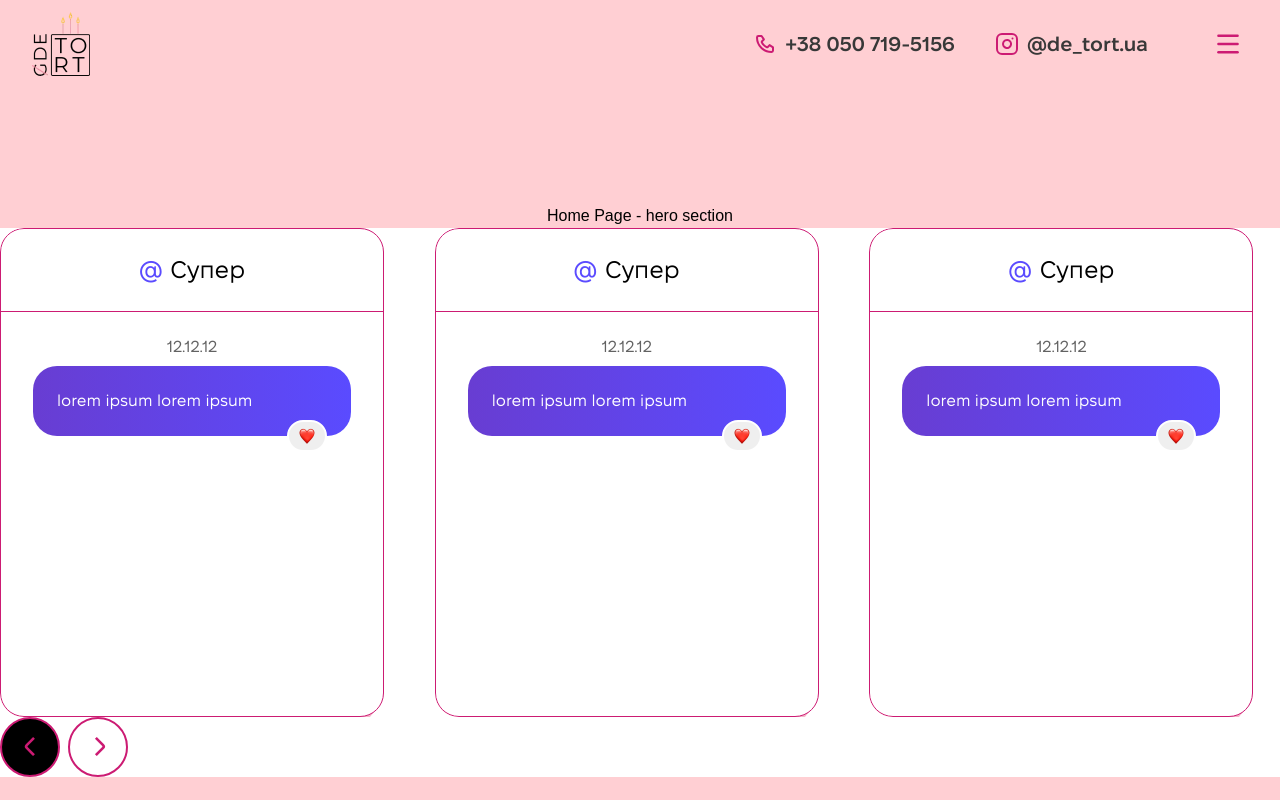
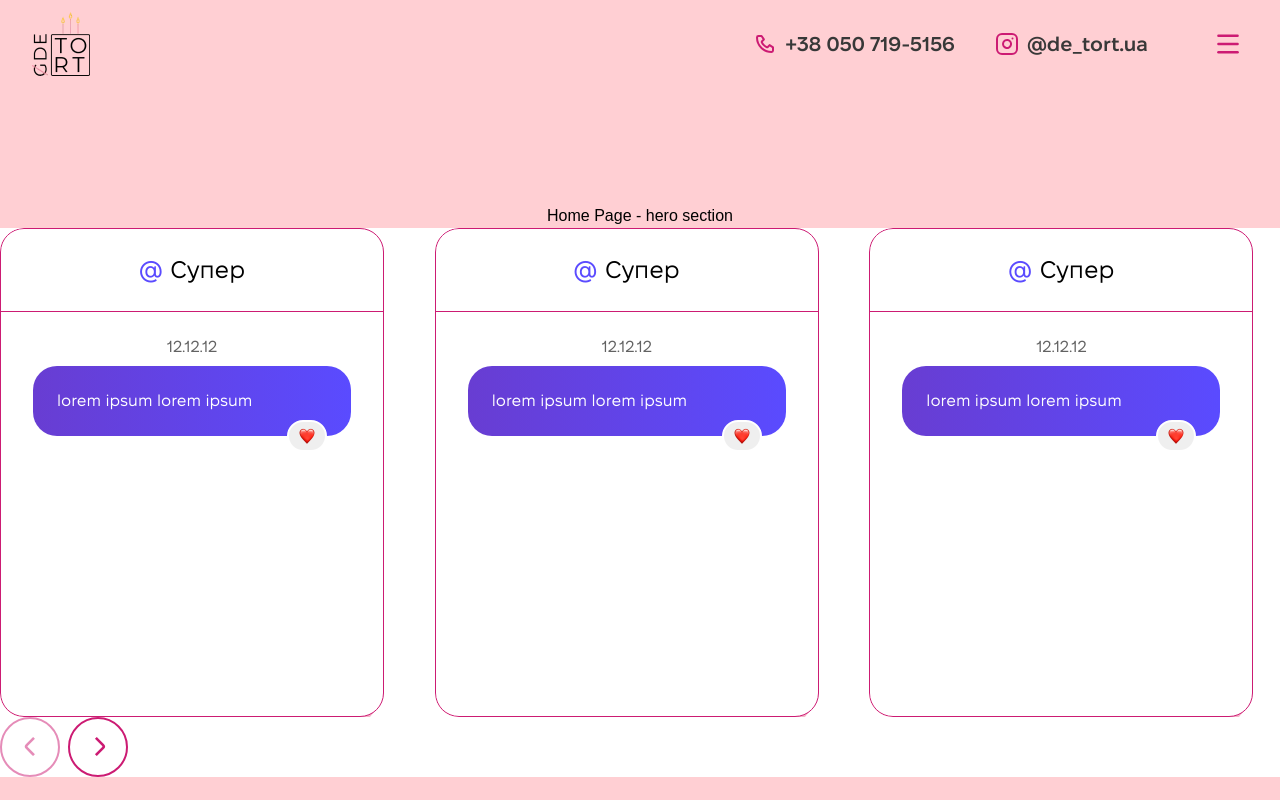
Before and after one commit to SoftRyzen-internship/de-tort, a Next.js app: page / in a window 1280 px wide. Shown: the top 800 px of the page. Built offline with nearby package versions, Linux system fonts and the light colour scheme; a web font is replaced by a local one.

Commit message:
add disabled btn styles

```diff
--- a/src/app/globals.css
+++ b/src/app/globals.css
@@ -34,8 +34,11 @@
   @apply absolute top-0 left-0 w-full h-[3px] bg-color-accent-primary;
 }
 /* sliderNav */
+.slider-button {
+  @apply w-[60px] h-[60px] border-2 text-base leading-loose hover:shadow-2xl focus-visible:shadow-2xl md:hover:shadow-3xl md:focus-visible:shadow-3xl transition rounded-full flex-center border-color-accent-primary bg-color-bg-white hover:translate-x-[2px] hover:-translate-y-[2px] md:hover:translate-x-[3px] md:hover:-translate-y-[3px] focus-visible:translate-x-[2px] focus-visible:-translate-y-[2px] md:focus-visible:translate-x-[3px] md:focus-visible:-translate-y-[3px];
+}
 
 .button-next-top.swiper-button-disabled,
 .button-prev-top.swiper-button-disabled {
-  background-color: black;
+  @apply pointer-events-none opacity-50;
 }
--- a/src/components/base/SliderNav/SliderNav.tsx
+++ b/src/components/base/SliderNav/SliderNav.tsx
@@ -23,9 +23,7 @@ export const SliderNav: React.FC<SliderNavigationProps> = ({
       <li key="prev">
         <button
           disabled
-          className={cn(
-            `button-prev-${section} w-[60px] h-[60px] border-2 text-base leading-loose hover:shadow-2xl focus-visible:shadow-2xl md:hover:shadow-3xl md:focus-visible:shadow-3xl transition rounded-full flex-center border-color-accent-primary bg-color-bg-white hover:translate-x-[2px] hover:-translate-y-[2px] md:hover:translate-x-[3px] md:hover:-translate-y-[3px] focus-visible:translate-x-[2px] focus-visible:-translate-y-[2px] md:focus-visible:translate-x-[3px] md:focus-visible:-translate-y-[3px]`,
-          )}
+          className={cn(`button-prev-${section} slider-button`)}
           type="button"
           aria-label={SliderButtonsAriaLabel.left}
         >
@@ -34,9 +32,7 @@ export const SliderNav: React.FC<SliderNavigationProps> = ({
       </li>
       <li key="next">
         <button
-          className={cn(
-            `button-next-${section} w-[60px] h-[60px] border-2 text-base leading-loose hover:shadow-2xl focus-visible:shadow-2xl md:hover:shadow-3xl md:focus-visible:shadow-3xl transition rounded-full flex-center border-color-accent-primary bg-color-bg-white hover:translate-x-[2px] hover:-translate-y-[2px] md:hover:translate-x-[3px] md:hover:-translate-y-[3px] focus-visible:translate-x-[2px] focus-visible:-translate-y-[2px] md:focus-visible:translate-x-[3px] md:focus-visible:-translate-y-[3px]`,
-          )}
+          className={cn(`button-next-${section} slider-button`)}
           type="button"
           aria-label={SliderButtonsAriaLabel.right}
         >
```
